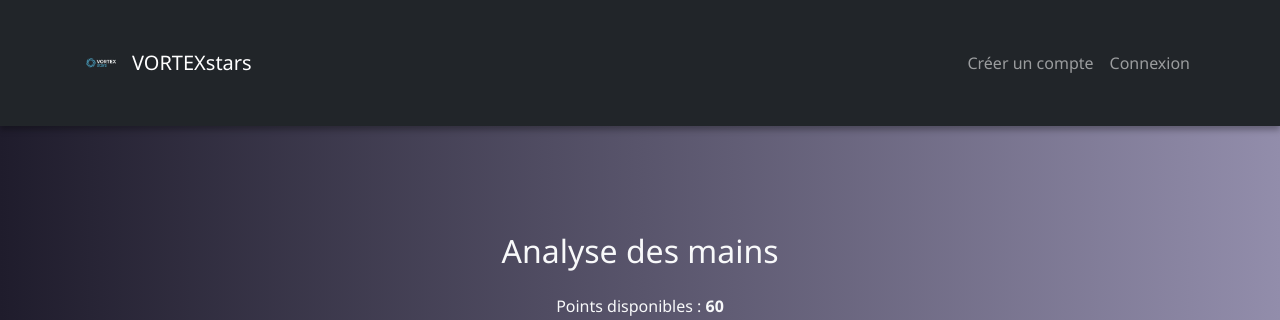
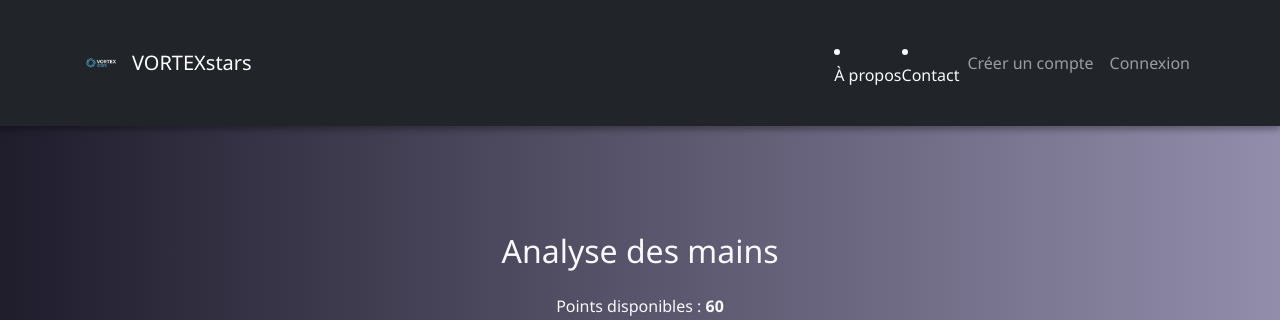
Before and after one commit to Ange638/vortexx, a Flask app: page /analyse in a window 1280 px wide. Shown: the top 320 px of the page. Run offline with Flask 3, Linux system fonts and the light colour scheme; a user stored in the database is signed in.

Commit message:
base.html

```diff
--- a/templates/base.html
+++ b/templates/base.html
@@ -27,6 +27,13 @@
                 VORTEXstars
             </a>
             <div class="collapse navbar-collapse justify-content-end">
+                <li class="nav-item">
+                <a class="nav-link" href="{{ url_for('about') }}">À propos</a>
+            </li>
+            <li class="nav-item">
+                <a class="nav-link" href="{{ url_for('contact') }}">Contact</a>
+            </li>
+
                 <ul class="navbar-nav">
                     {% if session.user_id %}
                         <li class="nav-item"><a class="nav-link" href="{{ url_for('dashboard') }}">Dashboard</a></li>
```
